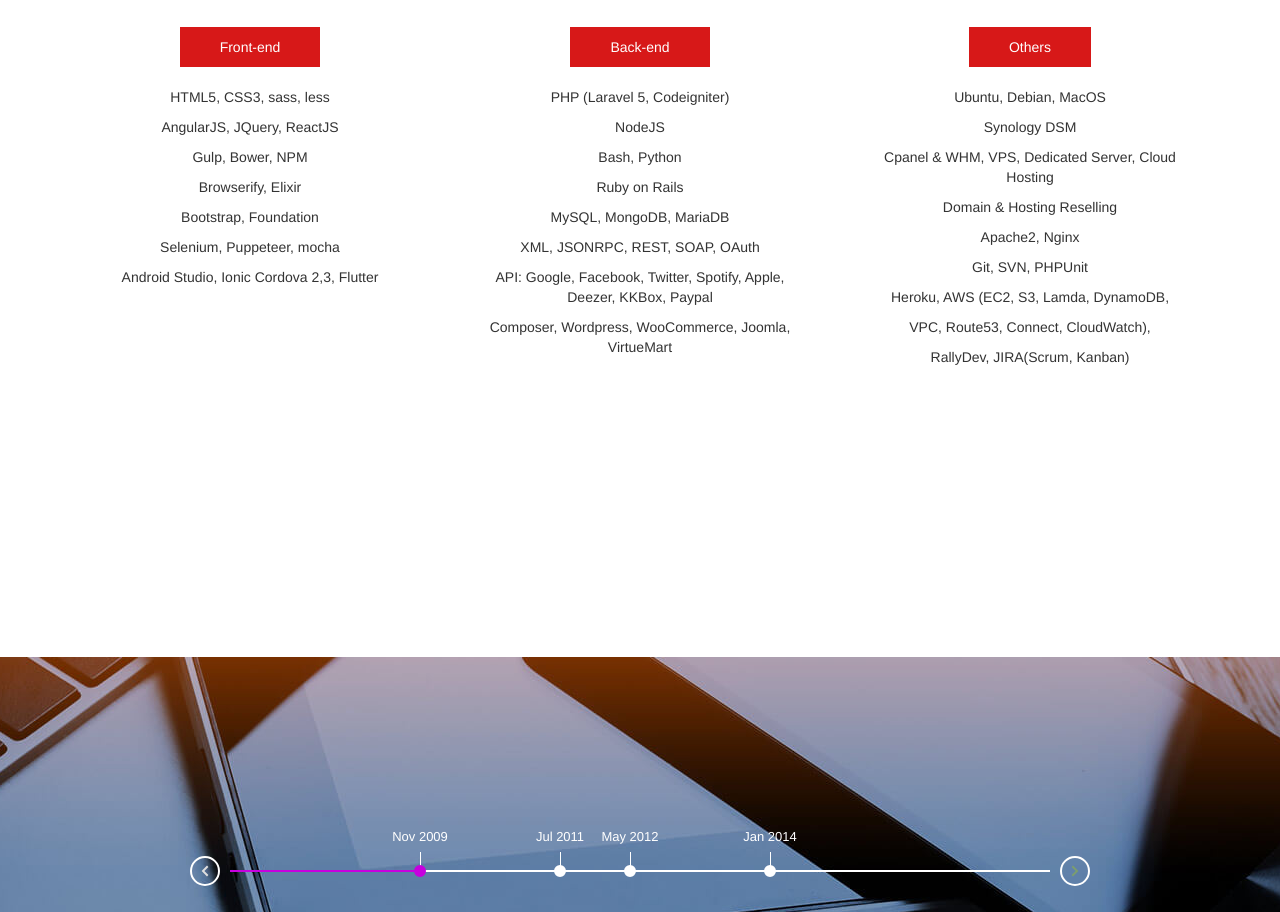
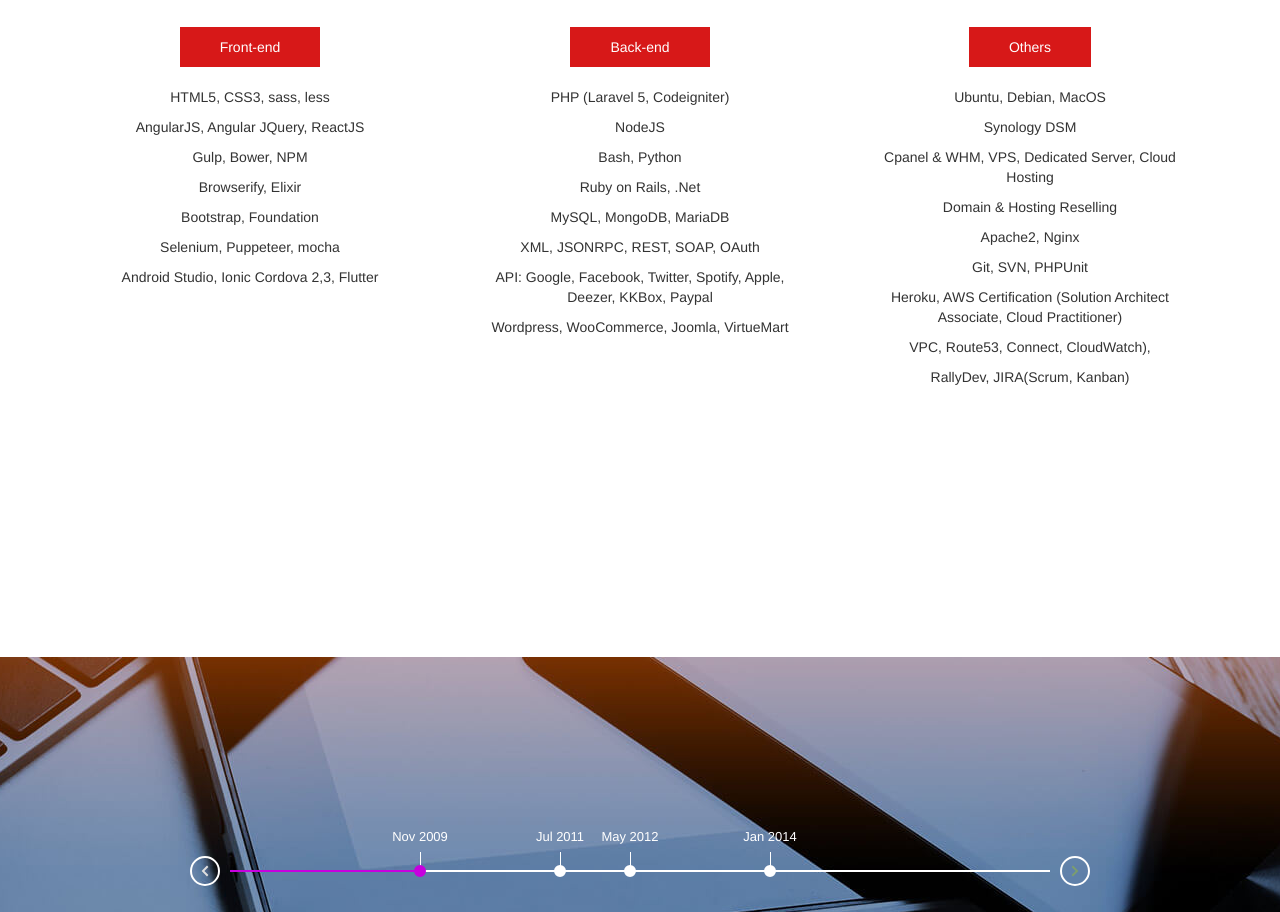
Before and after one commit to clavearnel/clavearnel.github.io, a plain HTML site: page index.html in a window 1280 px wide. Shown: the part 1743-2655 px from the top of the page. Drawn offline with nearby package versions, Linux system fonts and the light colour scheme; a web font is replaced by a local one.

Commit message:
update skills

```diff
--- a/index.html
+++ b/index.html
@@ -158,7 +158,7 @@
                         </div>
                         <ul>
                             <li>HTML5, CSS3, sass, less</li>
-                            <li>AngularJS, JQuery, ReactJS</li>
+                            <li>AngularJS, Angular JQuery, ReactJS</li>
                             <li>Gulp, Bower, NPM</li>
                             <li>Browserify, Elixir</li>
                             <li>Bootstrap, Foundation</li>
@@ -179,11 +179,11 @@
                             <li>PHP (Laravel 5, Codeigniter)</li>
                             <li>NodeJS</li>
                             <li>Bash, Python</li>
-                            <li>Ruby on Rails</li>
+                            <li>Ruby on Rails, .Net</li>
                             <li>MySQL, MongoDB, MariaDB</li>
                             <li>XML, JSONRPC, REST, SOAP, OAuth</li>
                             <li>API: Google, Facebook, Twitter, Spotify, Apple, Deezer, KKBox, Paypal</li>
-                            <li>Composer, Wordpress, WooCommerce, Joomla, VirtueMart</li>
+                            <li>Wordpress, WooCommerce, Joomla, VirtueMart</li>
                         </ul>
                         <!-- End detail -->
                     </div>
@@ -202,7 +202,7 @@
                             <li>Domain & Hosting Reselling</li>
                             <li>Apache2, Nginx</li>
                             <li>Git, SVN, PHPUnit</li>
-                            <li>Heroku, AWS (EC2, S3, Lamda, DynamoDB,</li>
+                            <li>Heroku, AWS Certification (Solution Architect Associate, Cloud Practitioner)</li>
                             <li>VPC, Route53, Connect, CloudWatch),</li>
                             <li>RallyDev, JIRA(Scrum, Kanban)</li>
                         </ul>
```
